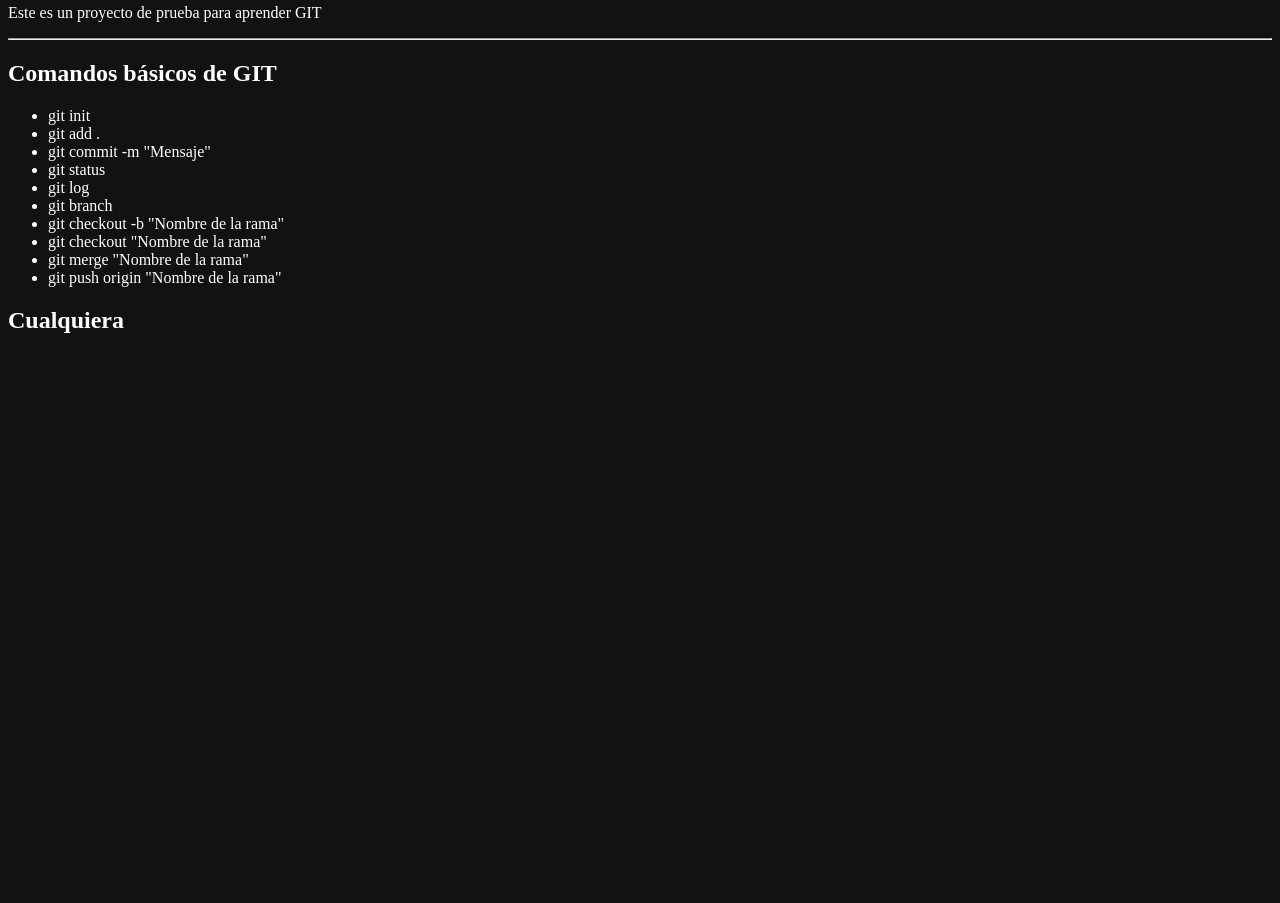
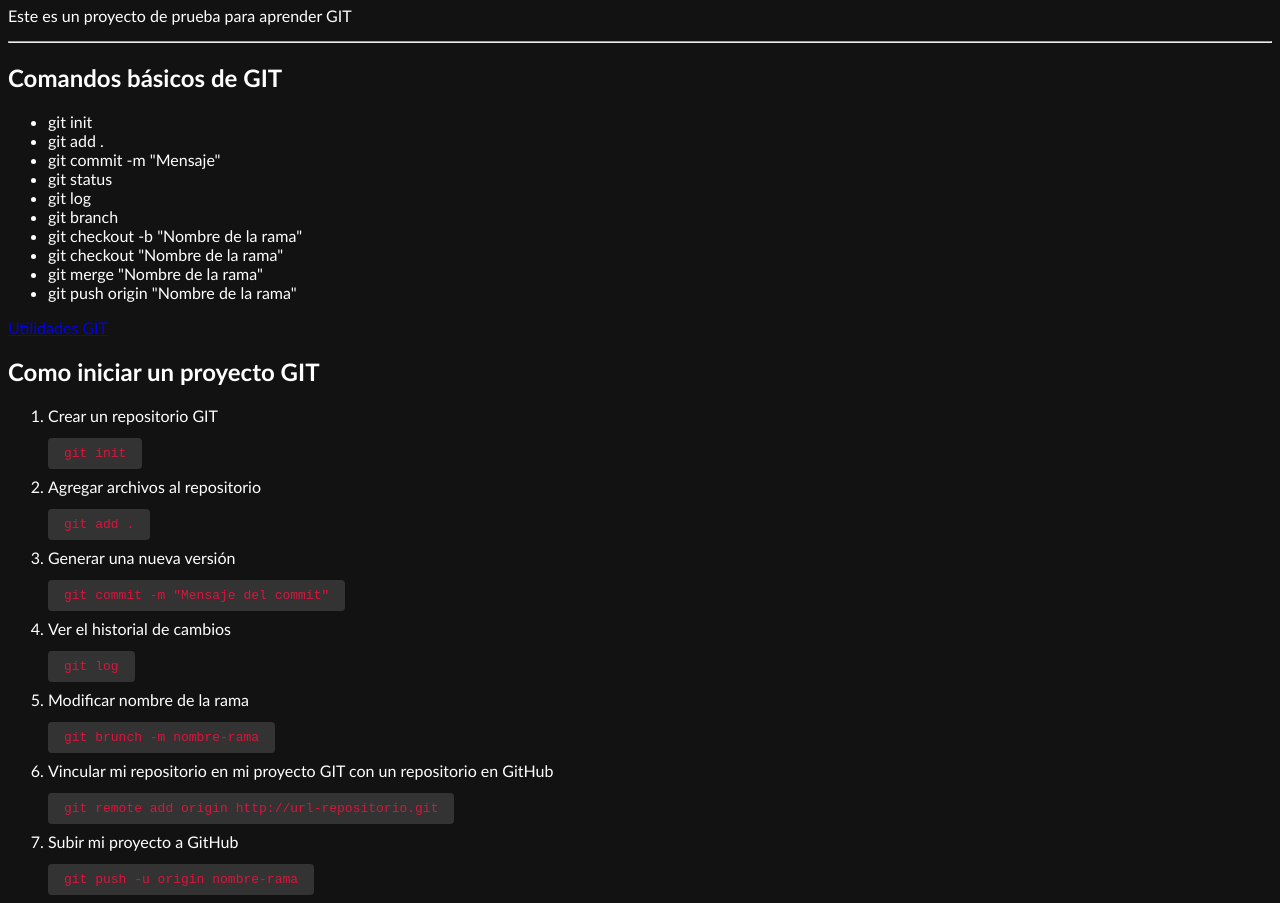
Before and after one commit to Guadalupe-Gon/73447-Introd-GIT, a plain HTML site: page index.html in a window 1280 px wide. Shown: the part 76-979 px from the top of the page. Before the commit the page ends 800 px from the top, so only its background shows below. Drawn offline with Linux system fonts and the light colour scheme.

Commit message:
Añadiendo instrucciones de comandos

```diff
--- a/css/styles.css
+++ b/css/styles.css
@@ -1,4 +1,12 @@
 body {
     background-color: #121212;
     color: white;
+    font-family: 'Gill Sans', 'Gill Sans MT', Calibri, 'Trebuchet MS', sans-serif;
 }
+
+code {
+    color: crimson;
+    padding: .5rem 1rem;
+    border-radius: .25rem;
+    background-color: #333;
+}
--- a/index.html
+++ b/index.html
@@ -8,7 +8,7 @@
 </head>
 <body>
 
-    <h1>Introducción a GIT</h1>
+    <h1>Introducción a GIT - Primera clase</h1>
     <p>Este es un proyecto de prueba para aprender GIT</p>
     <hr>
     <h2>Comandos básicos de GIT</h2>
@@ -24,7 +24,41 @@
         <li>git merge "Nombre de la rama"</li>
         <li>git push origin "Nombre de la rama"</li>
     </ul>
-    <h2>Cualquiera</h2>
+
+    <a href="/pages/git-utils/git-utils.html">Utilidades GIT</a>
+
+    <h2>Como iniciar un proyecto GIT</h2>
+    <ol>
+        <li>
+            <p>Crear un repositorio GIT</p>
+            <code>git init</code>
+        </li>
+        <li>
+            <p>Agregar archivos al repositorio</p>
+            <code>git add .</code>
+        </li>
+        <li>
+            <p>Generar una nueva versión</p>
+            <code>git commit -m "Mensaje del commit"</code>
+        </li>
+        <li>
+            <p>Ver el historial de cambios</p>
+            <code>git log</code>
+        </li>
+        <li>
+            <p>Modificar nombre de la rama</p>
+            <code>git brunch -m nombre-rama</code>
+        </li>
+        <li>
+            <p>Vincular mi repositorio en mi proyecto GIT con un repositorio en GitHub</p>
+            <code>git remote add origin http://url-repositorio.git</code>
+        </li>
+        <li>
+            <p>Subir mi proyecto a GitHub</p>
+            <code>git push -u origin nombre-rama</code>
+        </li>
+    </ol>
+
 
 </body>
 </html>
```
Also changed, not shown: pages/git-utils/git-utils.html (added, +13 -0 lines).
